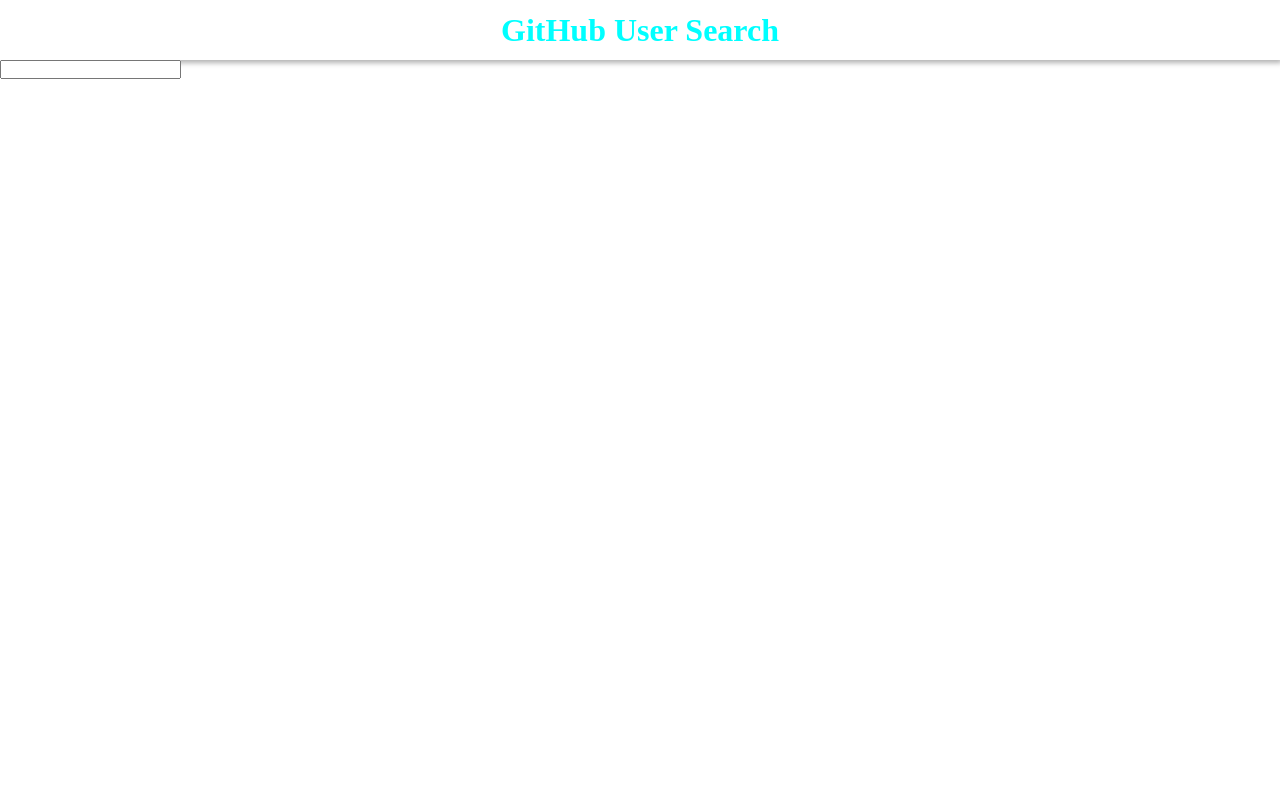
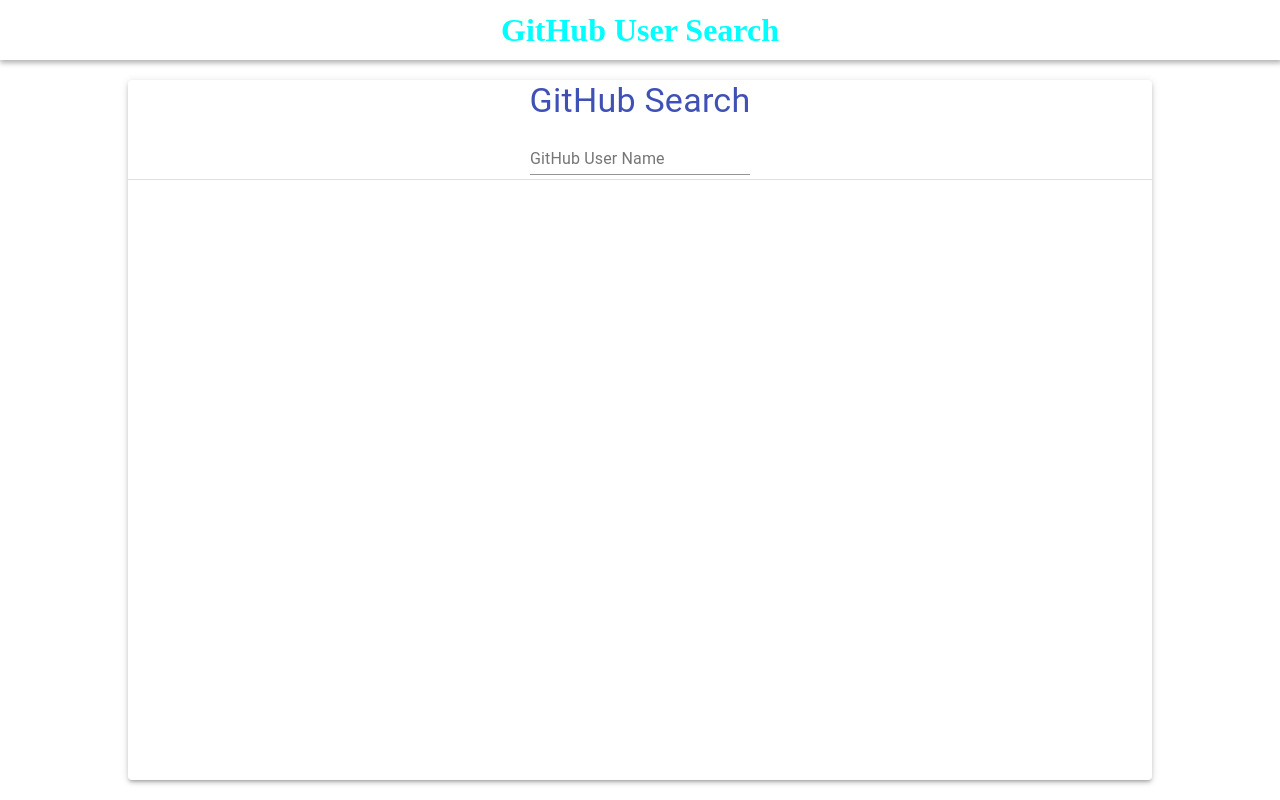
Before and after one commit to nk-kosiv/github-user-search, a React app: page / in a window 1280 px wide. Built offline with nearby package versions, Linux system fonts and the light colour scheme.

Commit message:
added user card component

```diff
--- a/src/components/SearchBlock/Component.jsx
+++ b/src/components/SearchBlock/Component.jsx
@@ -1,20 +1,47 @@
 // External imports
 import React from "react";
-import { useDispatch } from "react-redux";
+import { useDispatch, useSelector } from "react-redux";
+import TextField from "@material-ui/core/TextField";
+import Paper from "@material-ui/core/Paper";
+import Divider from "@material-ui/core/Divider";
+import Typography from "@material-ui/core/Typography";
 import PropTypes from "prop-types";
 
 // Intrrnal imports
 import { getUser } from "../../store/middlewere/user";
+import UserCard from "./UserCard.jsx";
+import styles from "./styles.module.scss";
 
 const SearchBlock = (props) => {
   const dispatch = useDispatch();
-  const handleGetUser = (e) => {
-    dispatch(getUser(e.target.value));
-  };
+  const { userData } = useSelector((state) => state.user);
+  const handleGetUser = (e) => dispatch(getUser(e.target.value));
+  console.log(userData);
 
   return (
-    <div>
-      <input type="text" onChange={handleGetUser} />
+    <div className={styles.searchWrapper}>
+      <Paper elevation={3} className={styles.paper}>
+        <Typography color="primary" variant="h4" component="h2">
+          GitHub Search
+        </Typography>
+        <TextField
+          margin="dense"
+          label="GitHub User Name"
+          onChange={handleGetUser}
+        />
+        <Divider />
+        <div>
+          {!!userData.items &&
+            userData.items.map(({ avatar_url, login }) => (
+              <UserCard
+                key={login}
+                src={avatar_url}
+                name={login}
+                repoNumber={1}
+              />
+            ))}
+        </div>
+      </Paper>
     </div>
   );
 };
--- /dev/null
+++ b/src/components/SearchBlock/UserCard.jsx
@@ -0,0 +1,26 @@
+import React from "react";
+import PropTypes from "prop-types";
+import Paper from "@material-ui/core/Paper";
+import Typography from "@material-ui/core/Typography";
+
+import Avatar from "@material-ui/core/Avatar";
+
+const UserCard = ({ src, name, repoNumber }) => {
+  return (
+    <>
+      <Paper elevation={0}>
+        <div>
+          <Avatar alt={name} src={src} />
+          <Typography>{name}</Typography>
+        </div>
+        <div>
+          <Typography>Repo: {repoNumber}</Typography>
+        </div>
+      </Paper>
+    </>
+  );
+};
+
+UserCard.propTypes = {};
+
+export default UserCard;
--- /dev/null
+++ b/src/components/SearchBlock/styles.module.scss
@@ -0,0 +1,13 @@
+.searchWrapper {
+  width: 100%;
+  height: calc(100% - 60px);
+  display: flex;
+  justify-content: center;
+  .paper {
+    width: 80%;
+    overflow-y: scroll;
+    margin-top: 20px;
+    text-align: center;
+    margin-bottom: 20px;
+  }
+}
--- /dev/null
+++ b/src/store/actionCreators/user.js
@@ -0,0 +1,8 @@
+import { SET_USERS_DATA } from "../actionTypes/user";
+
+export function setNewUserDataAction(payload) {
+  return {
+    type: SET_USERS_DATA,
+    payload,
+  };
+}
--- a/src/store/actionTypes/counter.js
+++ /dev/null
@@ -1 +0,0 @@
-export const SET_USER_NAME = "SET_USER_NAME";
--- /dev/null
+++ b/src/store/actionTypes/user.js
@@ -0,0 +1 @@
+export const SET_USERS_DATA = "SET_USERS_DATA";
--- a/src/store/middlewere/user.js
+++ b/src/store/middlewere/user.js
@@ -1,10 +1,14 @@
+import { setNewUserDataAction } from "../actionCreators/user";
+
 export const getUser = (name) => async (dispatch, getState) => {
   // const { name } = getState().user;
   try {
+    if (!name.length) return;
+
     const result = await fetch(
-      `https://api.github.com/search/users?q=${name}`
+      `https://api.github.com/search/users?q=${name}&per_page=30`
     ).then((res) => res.json());
-    console.log(result);
+    dispatch(setNewUserDataAction(result));
   } catch (e) {
     console.log(e);
   }
--- a/src/store/reducers/user.js
+++ b/src/store/reducers/user.js
@@ -1,17 +1,15 @@
-import { INCREMENT, DECREMENT } from "../actionTypes/counter";
+import { SET_USERS_DATA } from "../actionTypes/user";
 
 const initialState = {
-  count: 0,
+  userData: [],
 };
 
-const counterReducer = (state = initialState, action) => {
+const userReducer = (state = initialState, action) => {
   switch (action.type) {
-    case INCREMENT:
-      return { count: state.count + 1 };
-    case DECREMENT:
-      return { count: state.count - 1 };
+    case SET_USERS_DATA:
+      return { userData: action.payload };
     default:
       return state;
   }
 };
-export default counterReducer;
+export default userReducer;
```
